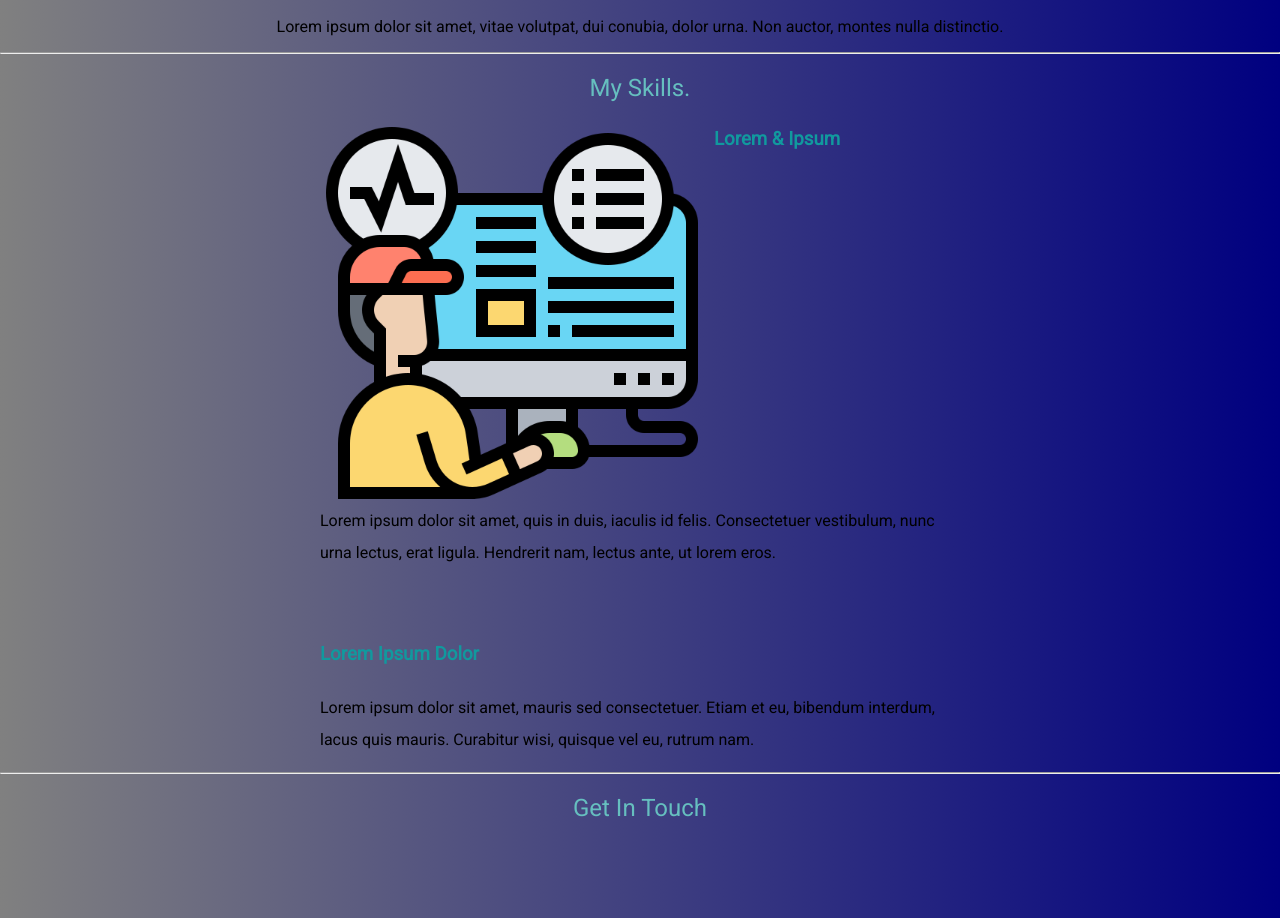
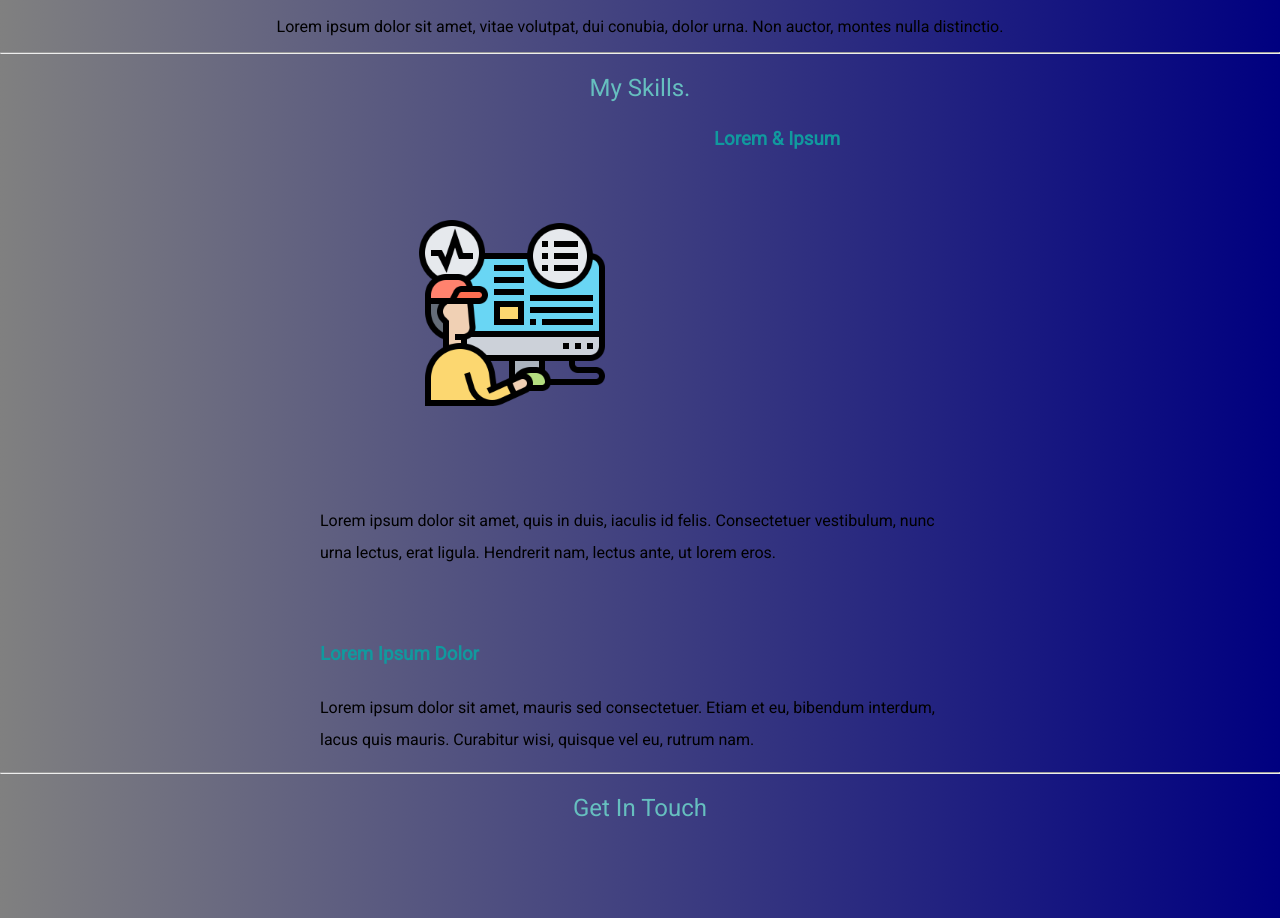
Before and after one commit to jakaSajovic/test123, a plain HTML site: page index.html in a window 1280 px wide. Shown: the part 1255-2173 px from the top of the page. Drawn offline with Linux system fonts and the light colour scheme.

Commit message:
Update styles.css

```diff
--- a/css/styles.css
+++ b/css/styles.css
@@ -66,7 +66,7 @@ p {
 }
 
 .prog {
-  /* transform: scale(0.5); */
+  transform: scale(0.5);
   margin: 0 auto;
   width: 60%;
   float: left;
```
